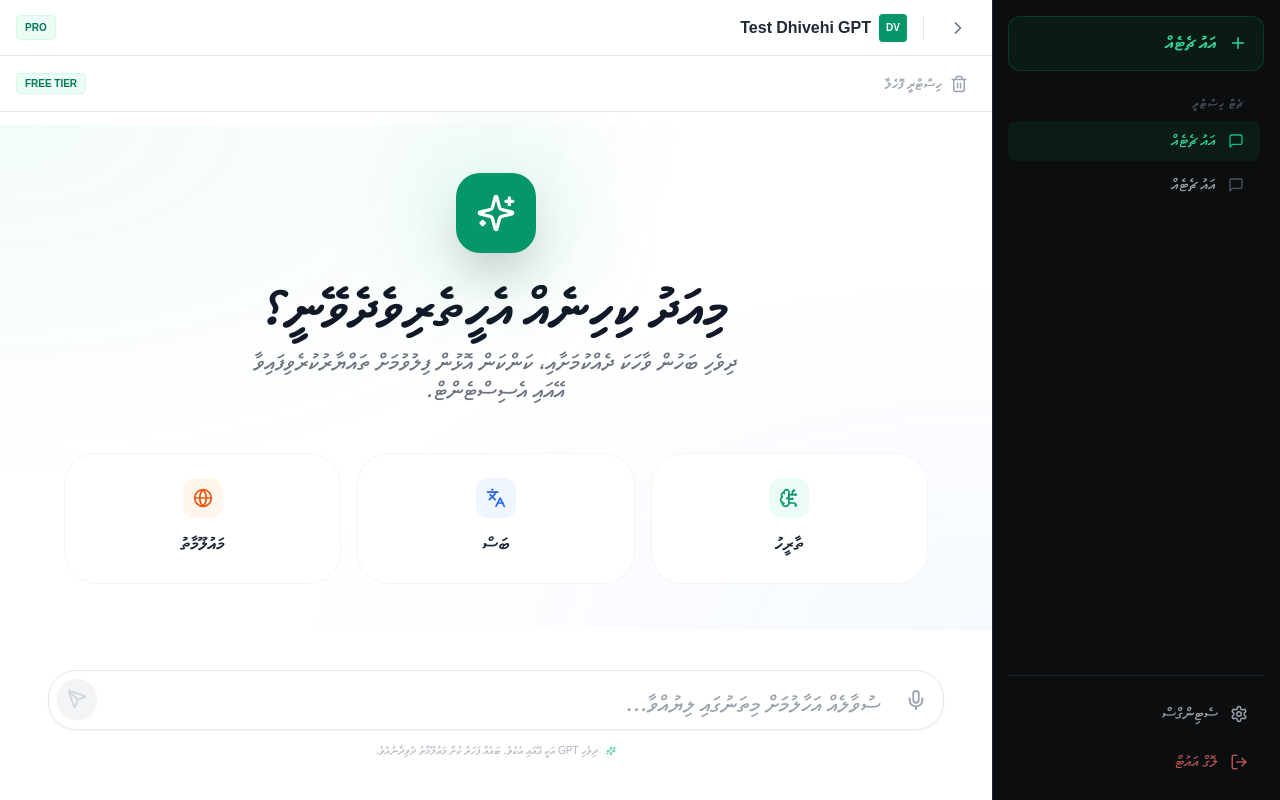
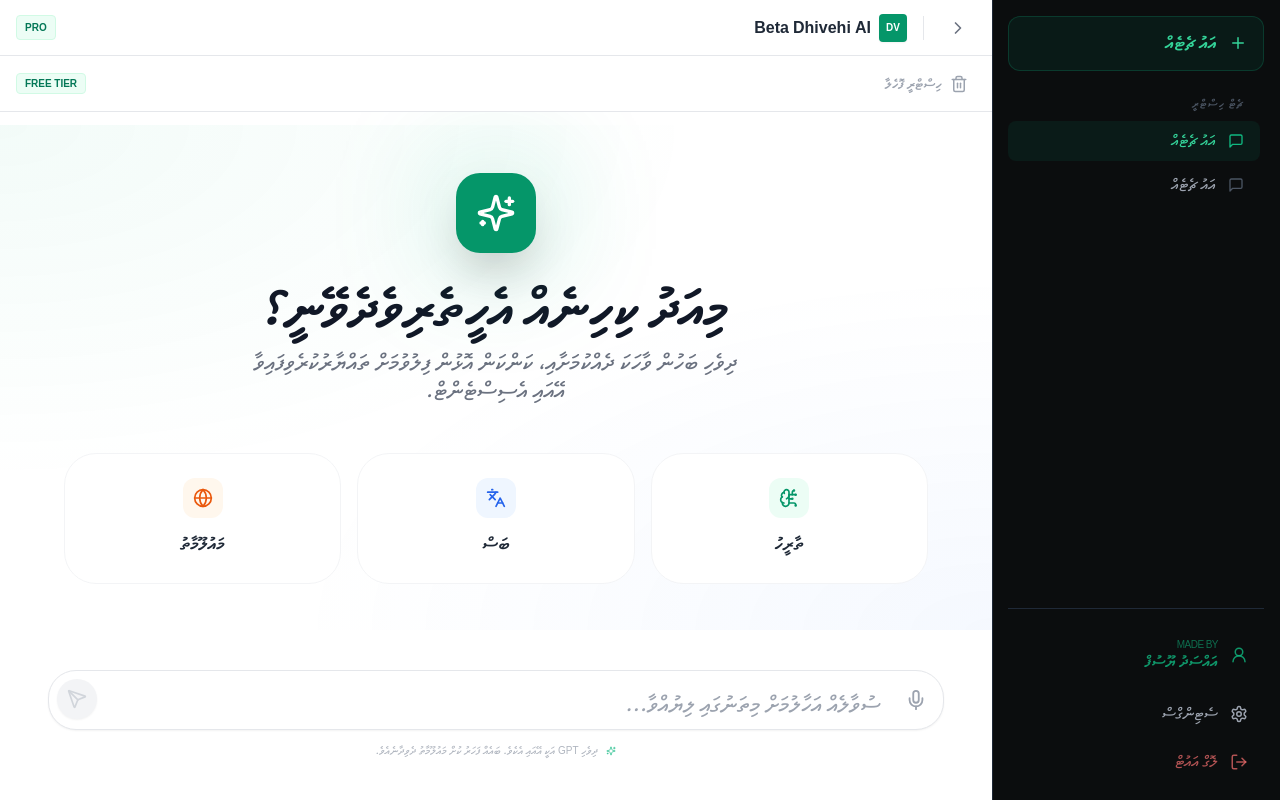
Before and after one commit to Dhonbe1784/Dhivehi-Ai, a React (Vite) app: page / in a window 1280 px wide. Built offline with nearby package versions, Linux system fonts and the light colour scheme; a web font is replaced by a local one.

Commit message:
feat: Update app name and branding to Beta Dhivehi AI
Reflects the official product name and introduces creator attribution for a more personalized user experience.

```diff
--- a/components/ChatMessage.tsx
+++ b/components/ChatMessage.tsx
@@ -44,7 +44,7 @@ const ChatMessage: React.FC<ChatMessageProps> = ({ message, groundingChunks }) =
         <div className="flex-1 min-w-0 flex flex-col">
           <div className={`flex items-center gap-2 mb-3 ${textDir === 'rtl' ? 'flex-row' : 'flex-row-reverse'}`}>
              <span className="text-[10px] font-black text-gray-400 uppercase tracking-[0.2em] thaana-text">
-               {isUser ? 'ތިބާ' : 'ދިވެހި GPT PRO'}
+               {isUser ? 'ތިބާ' : 'BETA DHIVEHI AI'}
              </span>
           </div>
 
--- a/components/Layout.tsx
+++ b/components/Layout.tsx
@@ -1,6 +1,6 @@
 
 import React, { useState } from 'react';
-import { Menu, Plus, MessageSquare, Settings, LogOut, ChevronLeft, ChevronRight } from 'lucide-react';
+import { Menu, Plus, MessageSquare, Settings, LogOut, ChevronLeft, ChevronRight, UserRound } from 'lucide-react';
 
 interface LayoutProps {
   children: React.ReactNode;
@@ -57,6 +57,15 @@ const Layout: React.FC<LayoutProps> = ({
           </div>
 
           <div className="pt-4 border-t border-gray-800 space-y-1">
+            {/* Added creator name here */}
+            <div className="px-4 py-3 flex items-center gap-3 text-emerald-500/80 mb-2">
+              <UserRound size={18} className="shrink-0" />
+              <div className="flex flex-col">
+                <span className="text-[10px] uppercase tracking-tighter opacity-70">Made by</span>
+                <span className="text-sm font-bold thaana-text">އައްސަދު ޔޫސުފް</span>
+              </div>
+            </div>
+
             <button className="w-full flex items-center gap-3 px-4 py-3 rounded-lg hover:bg-white/5 transition-colors text-right text-gray-400">
               <Settings size={18} />
               <span className="text-sm thaana-text">ސެޓިންގްސް</span>
@@ -85,7 +94,7 @@ const Layout: React.FC<LayoutProps> = ({
               <div className="w-7 h-7 bg-emerald-600 rounded flex items-center justify-center text-white shadow-sm">
                 <span className="text-[10px] font-black">DV</span>
               </div>
-              <h1 className="font-bold text-gray-800 text-sm md:text-base">Test Dhivehi GPT</h1>
+              <h1 className="font-bold text-gray-800 text-sm md:text-base">Beta Dhivehi AI</h1>
             </div>
           </div>
 
--- a/index.html
+++ b/index.html
@@ -4,7 +4,7 @@
   <head>
     <meta charset="UTF-8" />
     <meta name="viewport" content="width=device-width, initial-scale=1.0" />
-    <title>Dhivehi GPT Pro</title>
+    <title>Beta Dhivehi AI</title>
     <script src="https://cdn.tailwindcss.com"></script>
     <link rel="preconnect" href="https://fonts.googleapis.com">
     <link rel="preconnect" href="https://fonts.gstatic.com" crossorigin>
--- a/metadata.json
+++ b/metadata.json
@@ -1,5 +1,5 @@
 {
-  "name": "Test Dhivehi GPT",
+  "name": "Beta Dhivehi AI",
   "description": "A sophisticated AI assistant optimized for Dhivehi language and Maldivian cultural context, providing a seamless chat experience with RTL support.",
   "requestFramePermissions": [
     "microphone"
```
